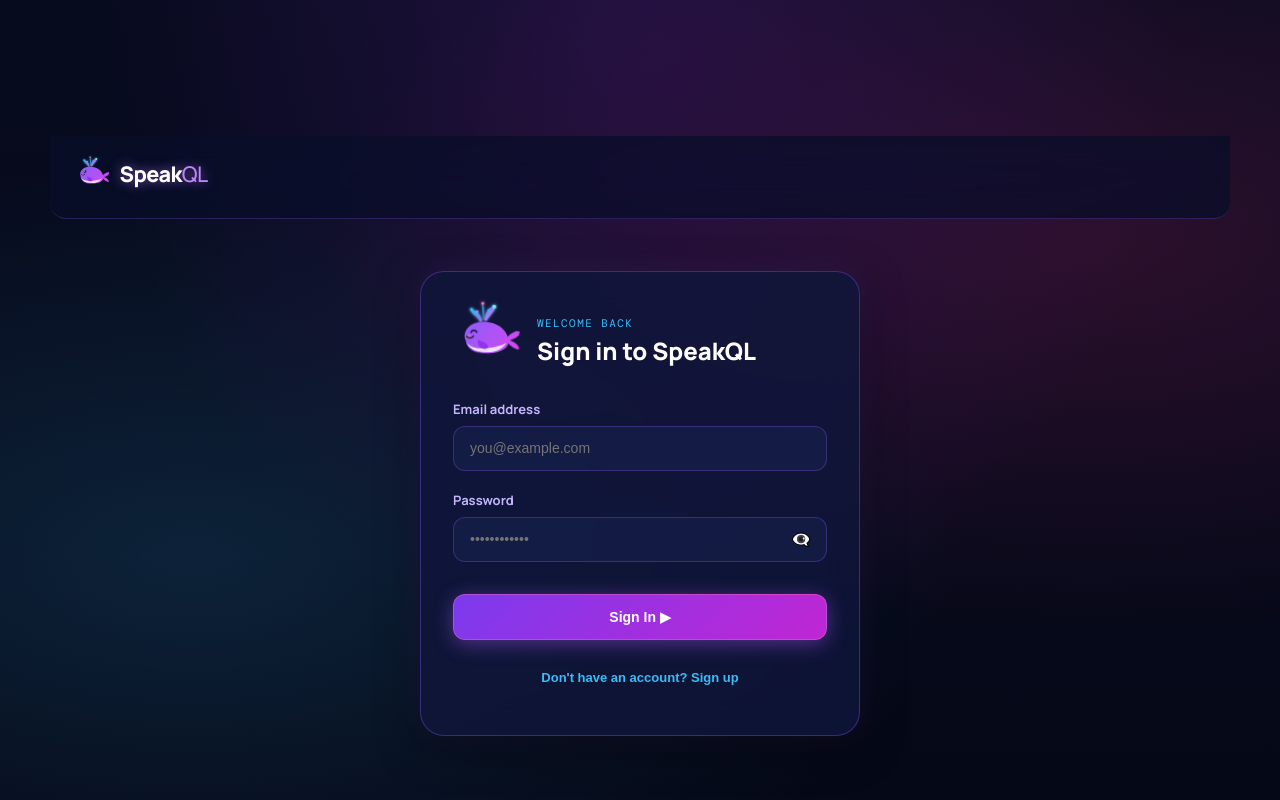
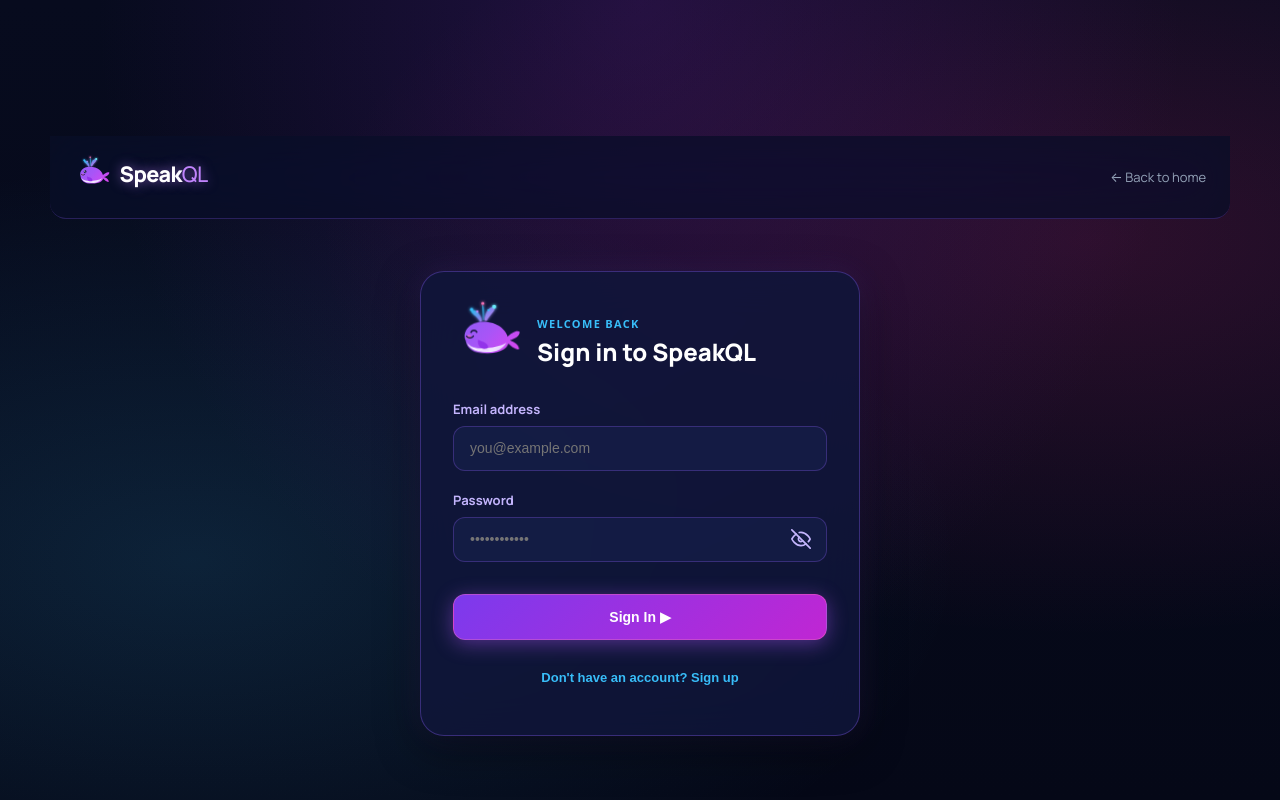
Before and after one commit to Abhishek232p/SpeakQL, a Next.js app: page /login in a window 1280 px wide. Built offline with nearby package versions, Linux system fonts and the light colour scheme; no server answers.

Commit message:
fix: set purple whale favicon and resolve monospace typography rendering

```diff
--- a/app/globals.css
+++ b/app/globals.css
@@ -69,7 +69,7 @@
 }
 .nav-cta:active { transform: scale(0.95); transition: transform 100ms ease-out; }
 .hero { align-items: center; display: grid; gap: 50px; grid-template-columns: 1.05fr .95fr; min-height: 650px; padding: 70px 0 110px; }
-.eyebrow, .section-kicker { color: #c084fc; font-family: 'DM Mono', monospace; font-size: 11px; letter-spacing: .13em; margin: 0 0 24px; text-transform: uppercase; }
+.eyebrow, .section-kicker { color: #c084fc; font-family: system-ui, -apple-system, BlinkMacSystemFont, "Segoe UI", Roboto, Inter, sans-serif; font-size: 11px; font-weight: 700; letter-spacing: .12em; margin: 0 0 24px; text-transform: uppercase; }
 .pulse { background: #38bdf8; box-shadow: 0 0 10px #38bdf8; border-radius: 50%; display: inline-block; height: 7px; margin-right: 8px; width: 7px; }
 h1 { font-size: clamp(48px, 7vw, 86px); letter-spacing: -.03em; line-height: .98; margin: 0; max-width: 760px; font-optical-sizing: auto; }
 .hero h1 em { color: #d946ef; font-style: normal; text-shadow: 0 0 24px rgba(217, 70, 239, 0.6); }
--- a/app/layout.tsx
+++ b/app/layout.tsx
@@ -7,6 +7,11 @@
   title: "SpeakQL — Capability, practiced in context",
   description: "Professional learning for the language, role, culture, and environment you choose.",
   manifest: "/manifest.webmanifest",
+  icons: {
+    icon: "/icon.svg",
+    shortcut: "/icon.svg",
+    apple: "/icon.svg",
+  },
   appleWebApp: {
     capable: true,
     statusBarStyle: "black-translucent",
--- a/app/login/page.tsx
+++ b/app/login/page.tsx
@@ -59,9 +59,12 @@
   return (
     <main style={{ minHeight: '100vh', display: 'flex', flexDirection: 'column' }}>
       {/* Ocean Nav */}
-      <nav className="nav shell" aria-label="Primary navigation">
-        <Link className="wordmark" href="/" aria-label="SpeakQL home">
+      <nav className="nav shell" aria-label="Primary navigation" style={{ display: 'flex', justifyContent: 'space-between', alignItems: 'center' }}>
+        <Link className="wordmark" href="/" aria-label="SpeakQL home" style={{ textDecoration: 'none' }}>
           <SpeakQLLogo size={36} showText={true} />
+        </Link>
+        <Link href="/" style={{ color: '#94a3b8', fontSize: '13px', textDecoration: 'none', display: 'flex', alignItems: 'center', gap: '6px' }}>
+          <span>← Back to home</span>
         </Link>
       </nav>
 
@@ -84,7 +87,16 @@
         <div style={{ display: 'flex', alignItems: 'center', gap: '16px', marginBottom: '24px' }}>
           <WhaleMascot mood="happy" size={68} animated={true} />
           <div>
-            <p className="eyebrow" style={{ margin: '0 0 4px', color: '#38bdf8' }}>
+            <p
+              className="eyebrow"
+              style={{
+                margin: '0 0 4px',
+                color: '#38bdf8',
+                fontFamily: 'system-ui, -apple-system, BlinkMacSystemFont, "Segoe UI", Roboto, sans-serif',
+                fontWeight: 700,
+                letterSpacing: '0.12em',
+              }}
+            >
               {isLogin ? 'WELCOME BACK' : 'BEGIN YOUR ODYSSEY'}
             </p>
             <h2 style={{ margin: 0, fontSize: '24px', fontWeight: 800, color: '#ffffff' }}>
@@ -162,13 +174,23 @@
                   border: 'none',
                   color: '#c4b5fd',
                   cursor: 'pointer',
-                  fontSize: '16px',
                   padding: '4px',
                   display: 'flex',
                   alignItems: 'center',
+                  justifyContent: 'center',
                 }}
               >
-                {showPassword ? '👁️' : '👁️‍🗨️'}
+                {showPassword ? (
+                  <svg width="20" height="20" viewBox="0 0 24 24" fill="none" stroke="currentColor" strokeWidth="2" strokeLinecap="round" strokeLinejoin="round" aria-hidden="true">
+                    <path d="M1 12s4-8 11-8 11 8 11 8-4 8-11 8-11-8-11-8z" />
+                    <circle cx="12" cy="12" r="3" />
+                  </svg>
+                ) : (
+                  <svg width="20" height="20" viewBox="0 0 24 24" fill="none" stroke="currentColor" strokeWidth="2" strokeLinecap="round" strokeLinejoin="round" aria-hidden="true">
+                    <path d="M17.94 17.94A10.07 10.07 0 0 1 12 20c-7 0-11-8-11-8a18.45 18.45 0 0 1 5.06-5.94M9.9 4.24A9.12 9.12 0 0 1 12 4c7 0 11 8 11 8a18.5 18.5 0 0 1-2.16 3.19m-6.72-1.07a3 3 0 1 1-4.24-4.24" />
+                    <line x1="1" y1="1" x2="23" y2="23" />
+                  </svg>
+                )}
               </button>
             </div>
           </div>
```
Also changed, not shown: app/icon.svg (added), public/icon.svg (added).
